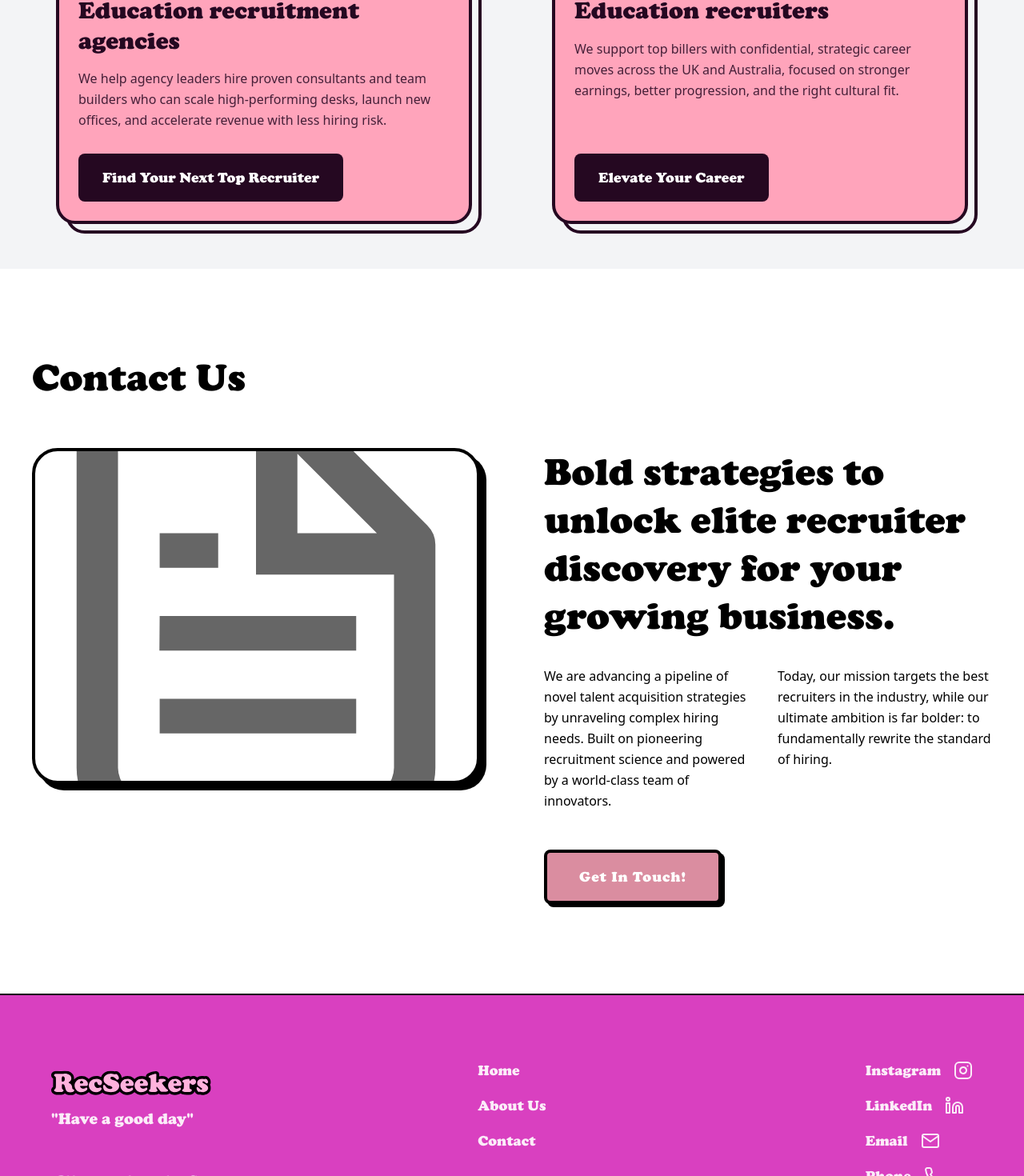
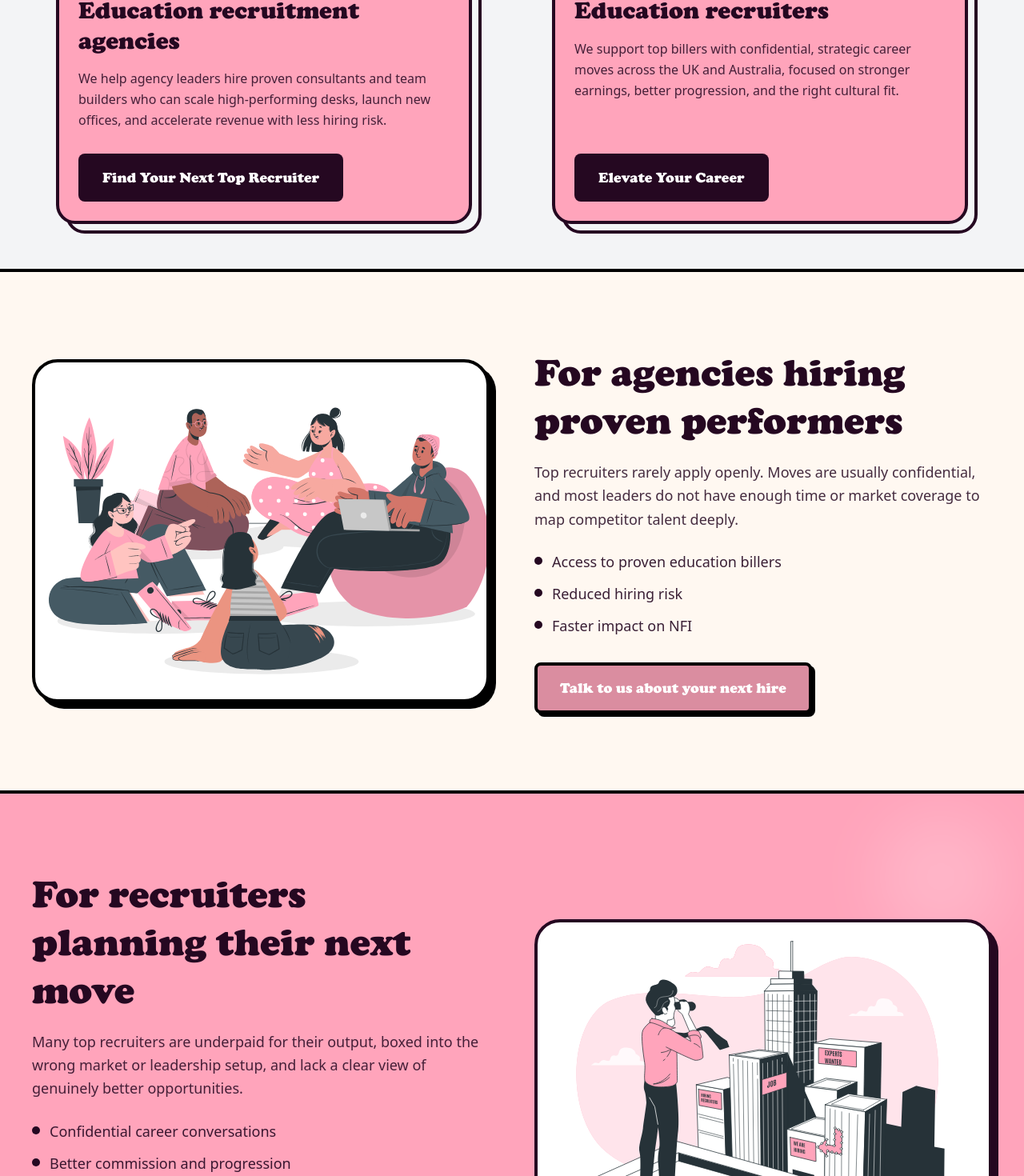
Before and after one commit to CD-Chief/RecSeekers-Website, a Next.js app in the folder frontend/: page / in a window 1280 px wide. Shown: the part 1325-2795 px from the top of the page at 80% size. Built offline with nearby package versions, Linux system fonts and the light colour scheme.

Commit message:
feat(home): add new sections for agencies and recruiters with illustrations and content

```diff
--- a/frontend/app/page.tsx
+++ b/frontend/app/page.tsx
@@ -135,6 +135,128 @@ export default async function HomePage() {
         </div>
       </section>
 
+      {/* --- Deeper Split: For Agencies / For Recruiters --- */}
+      <section className="relative z-20 bg-[#fff8f1] py-20 md:py-24 px-6 md:px-10 flex flex-col items-center border-t-4 border-black overflow-hidden">
+        <DoodleFloat
+          name="pie-chart"
+          size={95}
+          delay={0.35}
+          className="absolute top-18 right-2 lg:right-12 hidden md:block pointer-events-none"
+        />
+
+        <div className="max-w-7xl w-full grid grid-cols-1 lg:grid-cols-2 gap-10 lg:gap-14 items-center">
+          {/* Left: Illustration */}
+          <div className="w-full">
+            <div className="relative w-full aspect-4/3 rounded-4xl border-4 border-black shadow-[8px_8px_0px_0px_rgba(0,0,0,1)] overflow-hidden bg-white">
+              <Image
+                src="/Illustrations/GroupDiscussion1.svg"
+                alt="Agency team collaborating"
+                fill
+                className="object-cover"
+              />
+            </div>
+          </div>
+
+          {/* Right: Copy */}
+          <div className="w-full">
+            <h2 className={`text-4xl md:text-5xl text-primary-dark leading-tight mb-5 ${cooper.className}`}>
+              For agencies hiring proven performers
+            </h2>
+
+            <p className="text-primary-dark/85 text-base md:text-lg leading-relaxed mb-6">
+              Top recruiters rarely apply openly. Moves are usually confidential, and most leaders do not have enough time or market coverage to map competitor talent deeply.
+            </p>
+
+            <ul className="space-y-3 text-primary-dark/90 text-base md:text-lg mb-8">
+              <li className="flex items-start gap-3">
+                <span className="mt-2 h-2.5 w-2.5 rounded-full bg-primary-dark shrink-0" />
+                <span>Access to proven education billers</span>
+              </li>
+              <li className="flex items-start gap-3">
+                <span className="mt-2 h-2.5 w-2.5 rounded-full bg-primary-dark shrink-0" />
+                <span>Reduced hiring risk</span>
+              </li>
+              <li className="flex items-start gap-3">
+                <span className="mt-2 h-2.5 w-2.5 rounded-full bg-primary-dark shrink-0" />
+                <span>Faster impact on NFI</span>
+              </li>
+            </ul>
+
+            <Link href="/employers">
+              <Button variant="primary" size="lg" className={cooper.className}>
+                Talk to us about your next hire
+              </Button>
+            </Link>
+          </div>
+        </div>
+      </section>
+
+      <section className="relative z-20 bg-tertiary py-20 md:py-24 px-6 md:px-10 flex flex-col items-center border-t-4 border-black overflow-hidden">
+        <div className="absolute top-6 right-6 w-40 h-40 rounded-full bg-white/20 blur-2xl pointer-events-none" />
+        <DoodleFloat
+          name="gradcap-2"
+          size={96}
+          delay={0.38}
+          className="absolute top-16 right-2 lg:right-10 hidden md:block pointer-events-none"
+        />
+        <DoodleFloat
+          name="open-book"
+          size={120}
+          delay={0.45}
+          className="absolute bottom-8 left-2 lg:left-12 hidden md:block pointer-events-none"
+        />
+
+        <div className="max-w-7xl w-full grid grid-cols-1 lg:grid-cols-2 gap-10 lg:gap-14 items-center">
+          {/* Left: Copy */}
+          <div className="w-full order-2 lg:order-1">
+            <h2 className={`text-4xl md:text-5xl text-primary-dark leading-tight mb-5 ${cooper.className}`}>
+              For recruiters planning their next move
+            </h2>
+
+            <p className="text-primary-dark/85 text-base md:text-lg leading-relaxed mb-6">
+              Many top recruiters are underpaid for their output, boxed into the wrong market or leadership setup, and lack a clear view of genuinely better opportunities.
+            </p>
+
+            <ul className="space-y-3 text-primary-dark/90 text-base md:text-lg mb-8">
+              <li className="flex items-start gap-3">
+                <span className="mt-2 h-2.5 w-2.5 rounded-full bg-primary-dark shrink-0" />
+                <span>Confidential career conversations</span>
+              </li>
+              <li className="flex items-start gap-3">
+                <span className="mt-2 h-2.5 w-2.5 rounded-full bg-primary-dark shrink-0" />
+                <span>Better commission and progression</span>
+              </li>
+              <li className="flex items-start gap-3">
+                <span className="mt-2 h-2.5 w-2.5 rounded-full bg-primary-dark shrink-0" />
+                <span>Leadership and equity routes</span>
+              </li>
+              <li className="flex items-start gap-3">
+                <span className="mt-2 h-2.5 w-2.5 rounded-full bg-primary-dark shrink-0" />
+                <span>UK and Australia roles</span>
+              </li>
+            </ul>
+
+            <Link href="/candidates">
+              <Button variant="secondary" size="lg" className={`${cooper.className} bg-primary-dark! focus:ring-primary-dark!`}>
+                Start a confidential chat
+              </Button>
+            </Link>
+          </div>
+
+          {/* Right: Illustration */}
+          <div className="w-full order-1 lg:order-2">
+            <div className="relative w-full aspect-4/3 rounded-4xl border-4 border-primary-dark shadow-[8px_8px_0px_0px_rgba(37,8,33,1)] overflow-hidden bg-white">
+              <Image
+                src="/Illustrations/JobHunt1.svg"
+                alt="Recruiter evaluating career paths"
+                fill
+                className="object-cover"
+              />
+            </div>
+          </div>
+        </div>
+      </section>
+
 
       {/* --- Contact Section ---*/}
       <section className="relative z-20 min-h-screen bg-white py-24 md:py-28 px-6 md:px-10 flex flex-col items-center">
```
Also changed, not shown: frontend/public/floats/trophy.svg (deleted), 1 other file (tests, documents, lock files or other folders).
